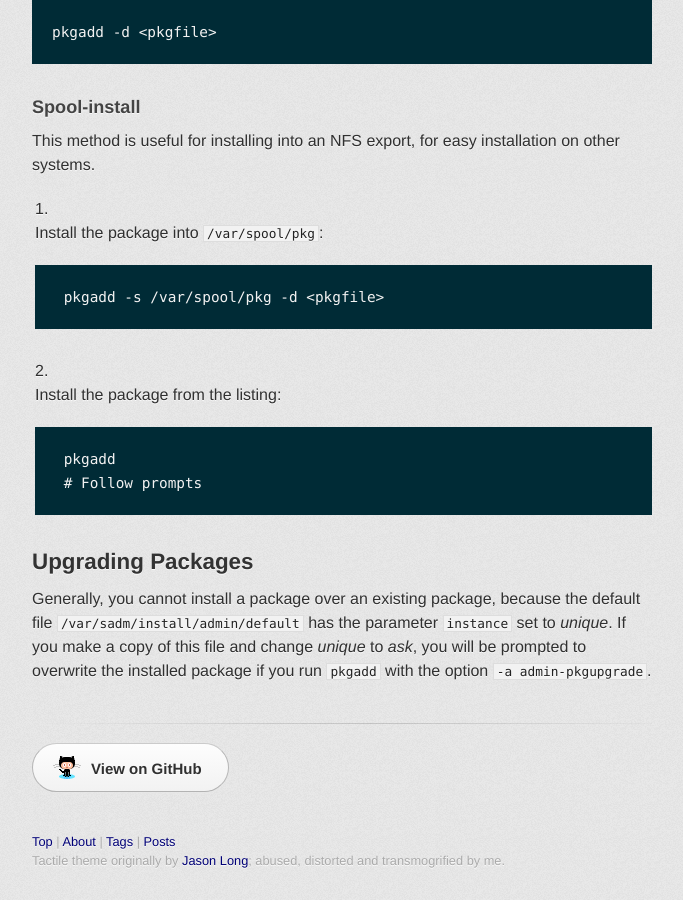
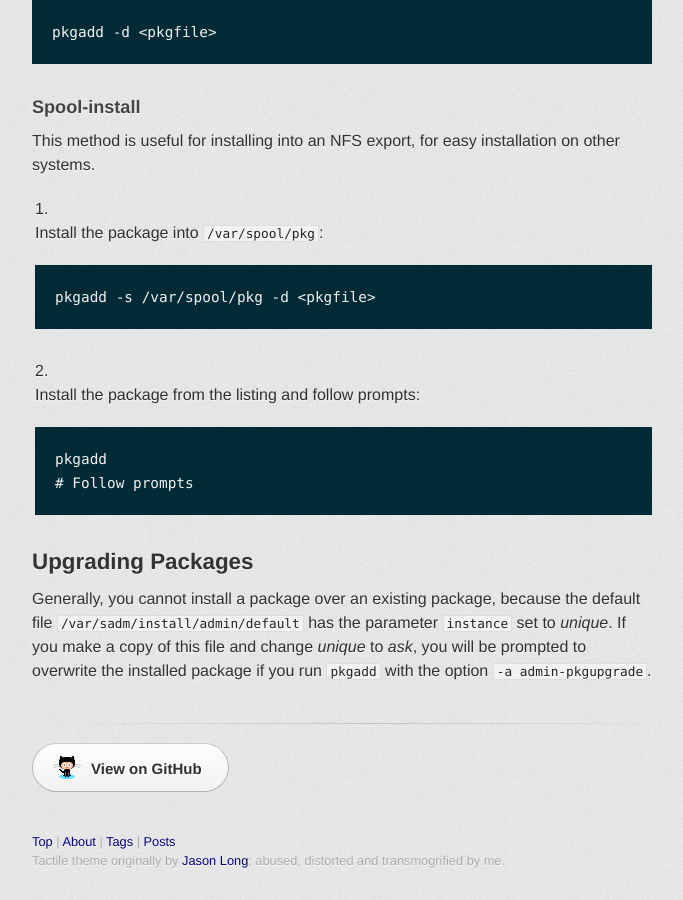
Before and after one commit to wcooley/wcooley.github.io, a Jekyll site: the page built from _posts/2010-02-04-platform-notes-solaris.md, in a window 1280 px wide and 900 px high, scrolled down 1712 px. Shown: the whole window, without its empty margins (298-981 px from the left). Built offline with Jekyll 4.4.1, drawn with Linux system fonts in a browser that asks for light colours; some web fonts are replaced.

Commit message:
Fix indent for code blocks in lists

````diff
--- a/_posts/2010-02-04-platform-notes-solaris.md
+++ b/_posts/2010-02-04-platform-notes-solaris.md
@@ -69,17 +69,19 @@ Or in one step:
 ```
 pkgadd -d <pkgfile>
 ```
+
 ### Spool-install
 
 This method is useful for installing into an NFS export, for easy installation
 on other systems.
 
-1. Install the package into `/var/spool/pkg`:
+1.  Install the package into `/var/spool/pkg`:
 
     ```
     pkgadd -s /var/spool/pkg -d <pkgfile>
     ```
-1. Install the package from the listing:
+
+1.  Install the package from the listing and follow prompts:
 
     ```
     pkgadd
````
Also changed, not shown: _posts/2004-04-22-application-amavisd-new.md (+9 -9 lines), _posts/2012-03-06-splunk-friendly-logging.md (+3 -3 lines).
